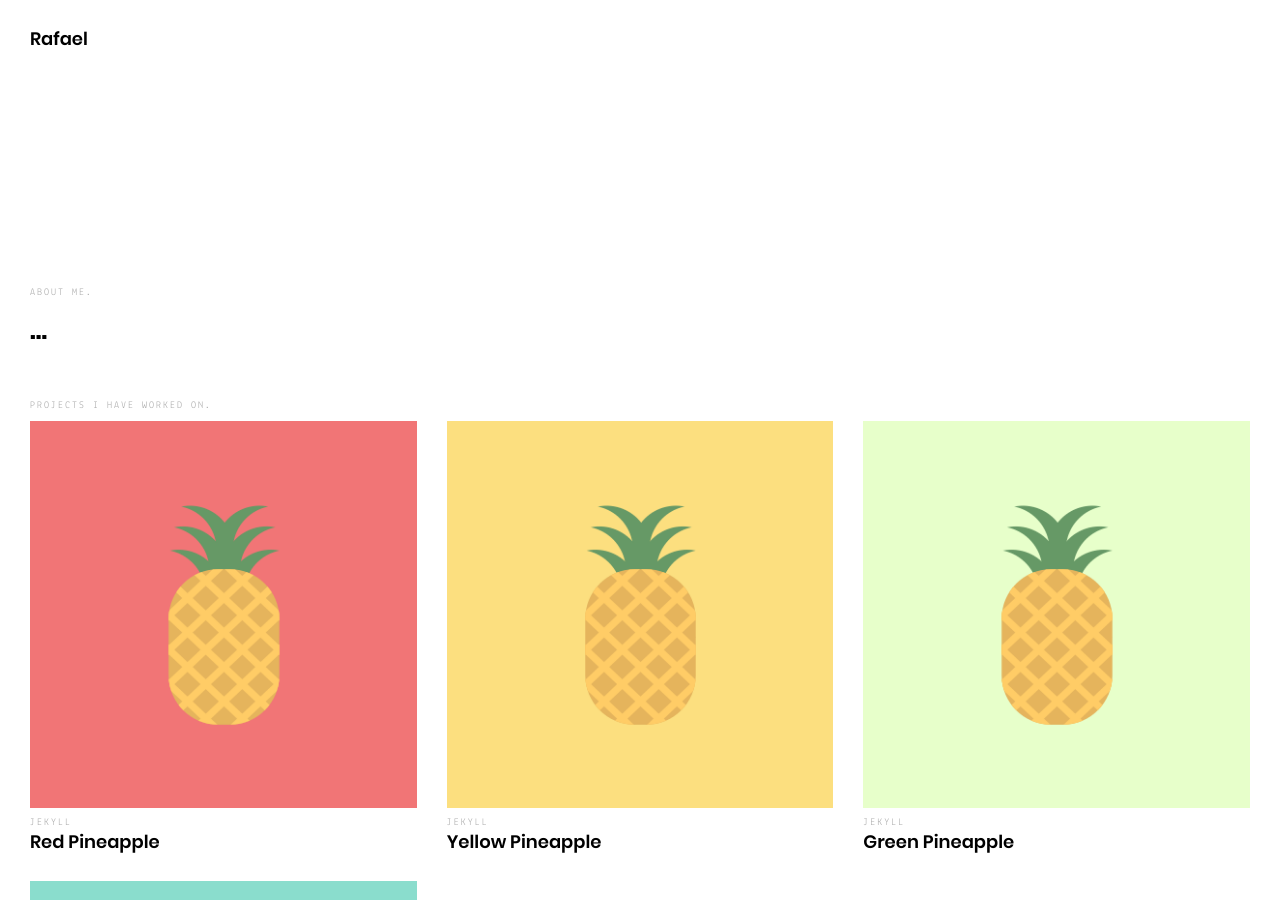
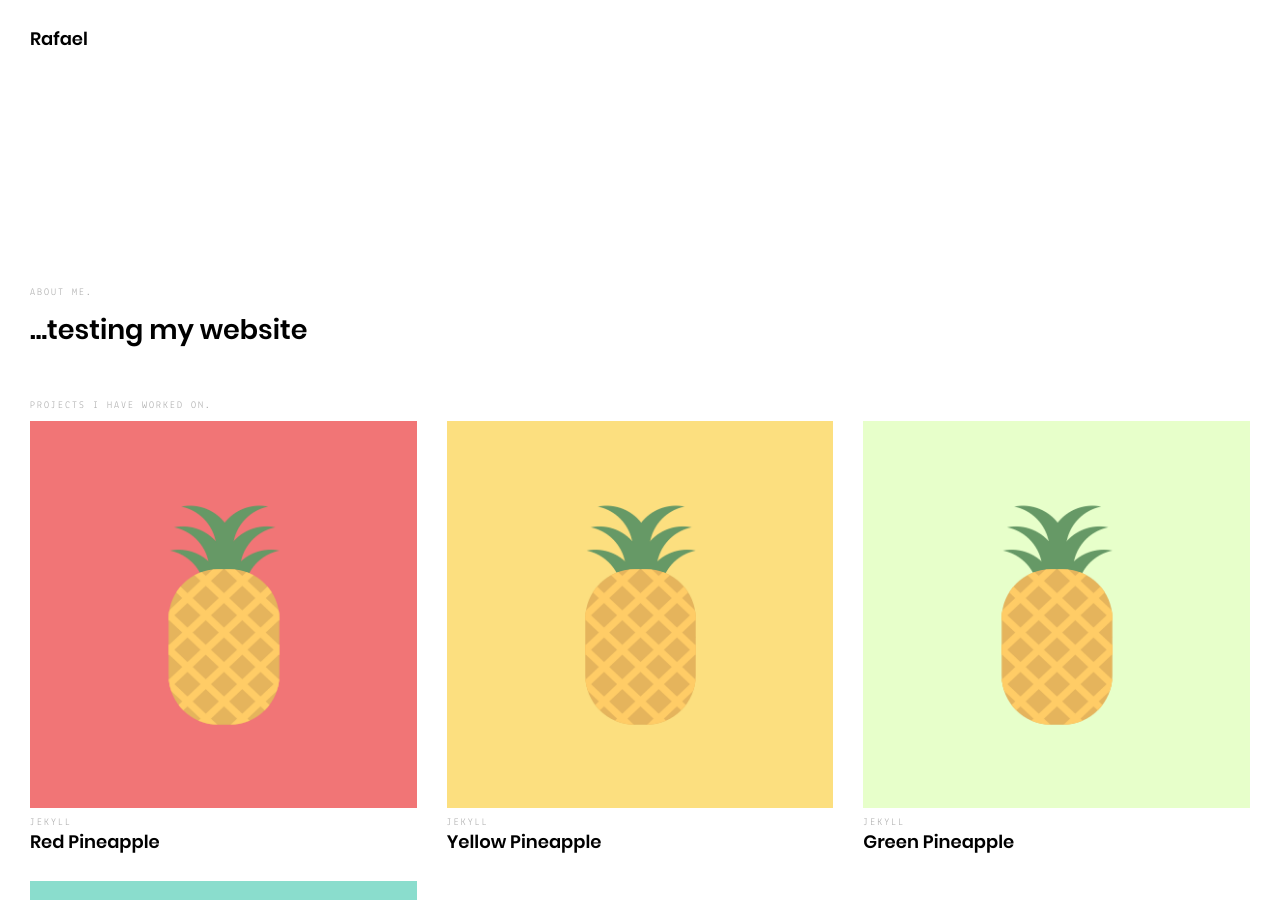
Before and after one commit to rdcoletta/me, a Jekyll site: the page built from index.html, in a window 1280 px wide and 900 px high. Built offline with Jekyll 4.4.1, drawn with Linux system fonts in a browser that asks for light colours.

Commit message:
testing config changes

```diff
--- a/_config.yml
+++ b/_config.yml
@@ -1,7 +1,7 @@
 # User config
 author: "Rafael"
 tagline: "Rafael's website"
-description: "..."
+description: "...testing my website"
 keywords: "Pineapple, Pineapple Pizza, Pineapple House"
 email: "pineapple@example.com"
 linkedin: "https://www.linkedin.com/"
```
